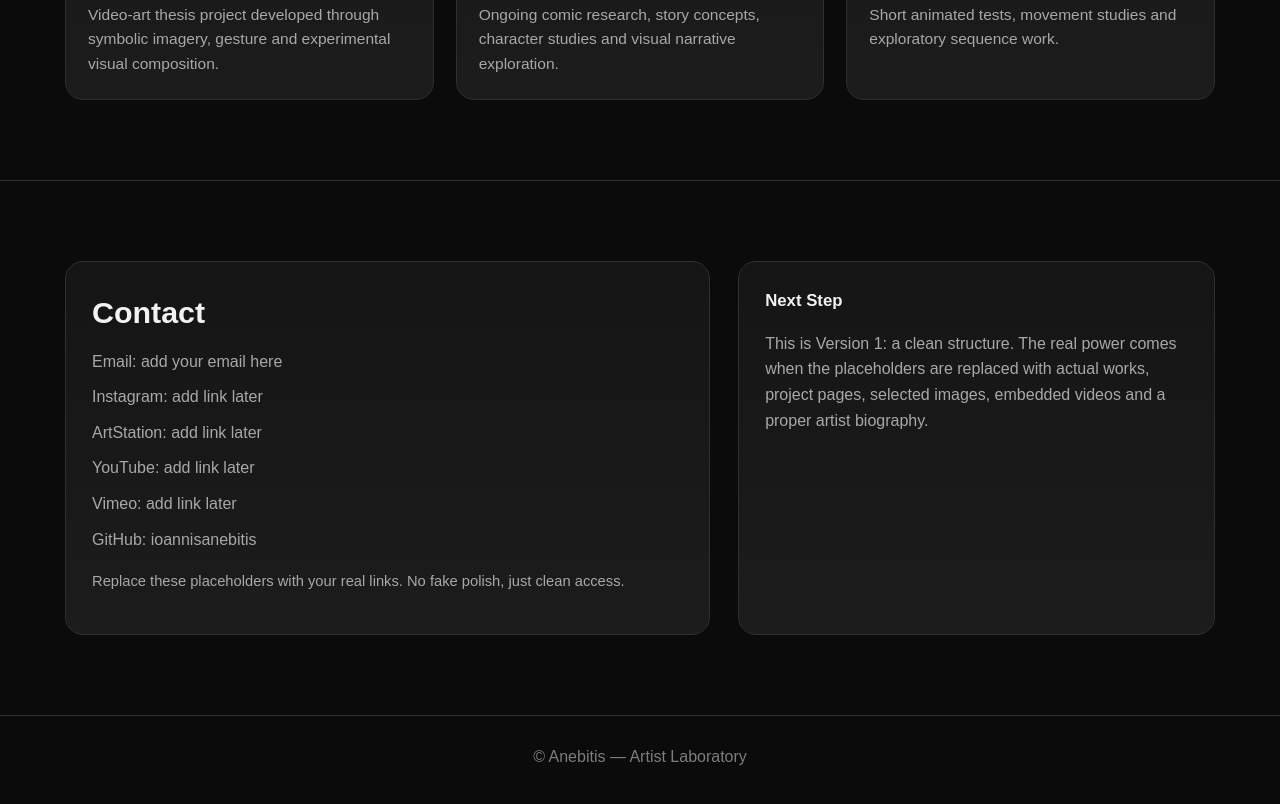
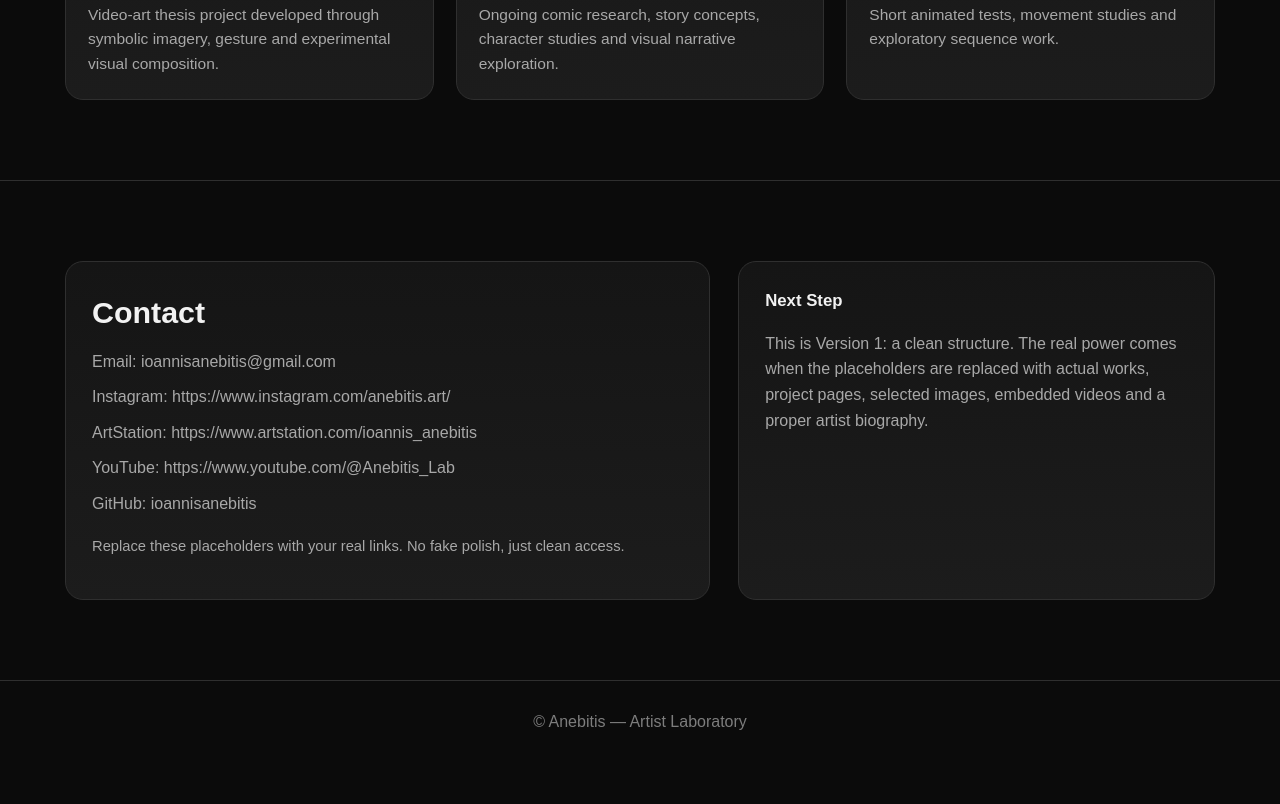
Before and after one commit to IoannisAnebitis/ioannisanebitis.github.io, a plain HTML site: page index.html in a window 1280 px wide. Shown: the part 3857-4661 px from the top of the page. Drawn offline with Linux system fonts and the light colour scheme.

Commit message:
Update contact information in index.html

```diff
--- a/index.html
+++ b/index.html
@@ -436,11 +436,10 @@
     <div class="panel">
       <h2 class="section-title">Contact</h2>
       <div class="contact-list">
-        <span>Email: add your email here</span>
-        <span>Instagram: add link later</span>
-        <span>ArtStation: add link later</span>
-        <span>YouTube: add link later</span>
-        <span>Vimeo: add link later</span>
+        <span>Email: ioannisanebitis@gmail.com</span>
+        <span>Instagram: https://www.instagram.com/anebitis.art/</span>
+        <span>ArtStation: https://www.artstation.com/ioannis_anebitis</span>
+        <span>YouTube: https://www.youtube.com/@Anebitis_Lab</span>
         <span>GitHub: ioannisanebitis</span>
       </div>
       <p class="note">
```
